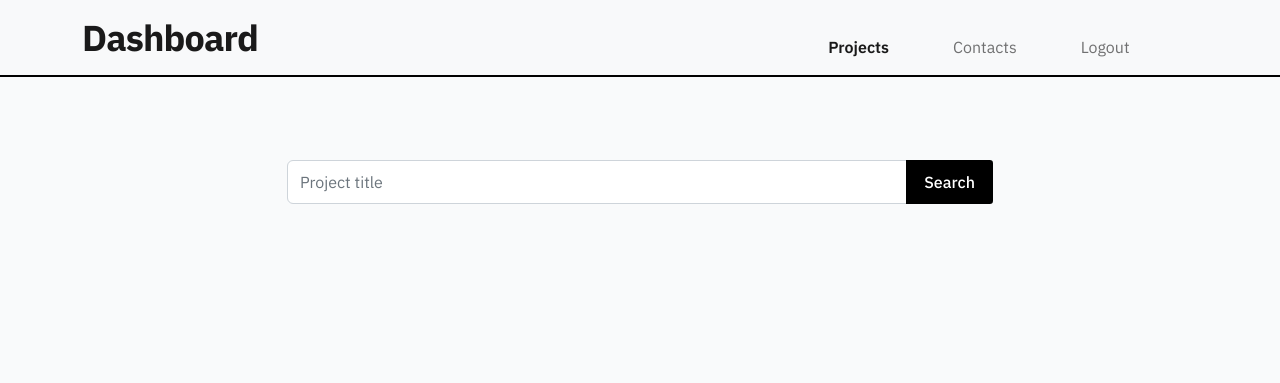
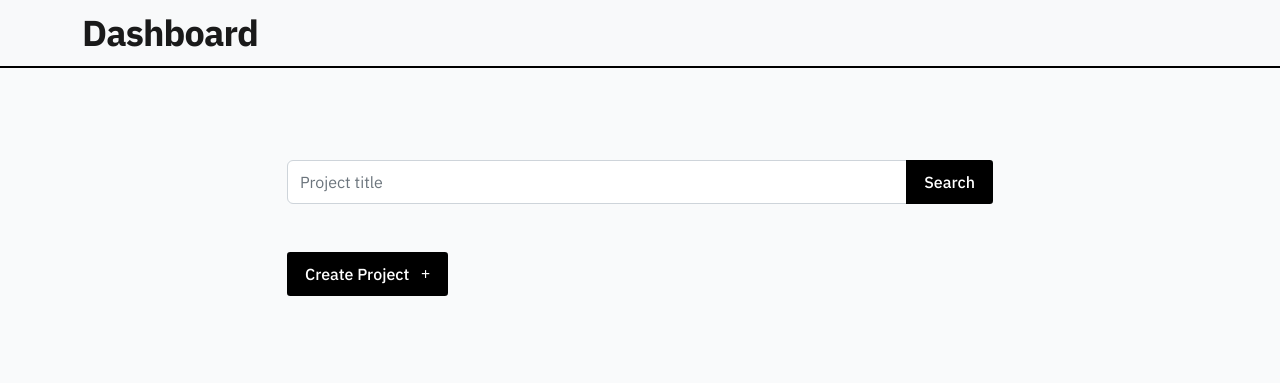
Before and after one commit to joisemp/portfolio, a Django app: page /accounts/dashboard/ in a window 1280 px wide. Shown: the top 383 px of the page. Run offline with Django 3.2, Linux system fonts and the light colour scheme; data that the repository does not hold is empty; style sheets or scripts are compiled from the project's sources; some libraries are stand-ins or nearby versions; some web fonts are replaced.

Commit message:
Added admin nav to other templates in accounts app
- Renamed dashboard.html to dashboard-project-list.html
- Renamed DashboardView to DashboardProjectListView
- Changed Login sucess url to dashboard-project-list page
- Styled dashboard project list page

```diff
--- /dev/null
+++ b/accounts/static/accounts/dashboard-project-list/style.css
@@ -0,0 +1,192 @@
+@import url("https://fonts.googleapis.com/css2?family=IBM+Plex+Sans:ital,wght@0,100;0,200;0,300;0,400;0,500;0,600;0,700;1,100;1,200;1,300;1,400;1,500;1,600;1,700&display=swap");
+body {
+  font-family: "IBM Plex Sans", sans-serif;
+  background-color: #f9fafb;
+}
+
+.heading {
+  font-size: 3rem;
+  line-height: 1;
+  letter-spacing: -0.025em;
+  font-weight: 700;
+  color: rgb(0, 0, 0);
+}
+@media only screen and (max-width: 767px) {
+  .heading {
+    font-size: 1.875rem;
+    line-height: 2.25rem;
+  }
+}
+
+.heading-md {
+  font-size: 2.25rem;
+  line-height: 2.5rem;
+  letter-spacing: -0.025em;
+  font-weight: 700;
+  color: rgb(26, 26, 26);
+}
+@media only screen and (max-width: 767px) {
+  .heading-md {
+    font-size: 1.5rem;
+    line-height: 2rem;
+  }
+}
+
+.text {
+  color: #333333;
+  font-size: inherit;
+  font-weight: inherit;
+  line-height: 1.7rem;
+}
+
+.primary-btn {
+  color: white;
+  background: black;
+  padding: 0.5rem 1rem;
+  border-radius: 0.2rem;
+  border: 2px solid black;
+  font-weight: 500;
+  transition: all 0.3s ease-out;
+}
+.primary-btn:hover {
+  color: black;
+  background-color: white;
+  border: 2px solid black;
+}
+
+.secondary-btn {
+  color: rgb(0, 0, 0);
+  background: rgb(255, 255, 255);
+  border: 2px solid rgb(0, 0, 0);
+  padding: 0.5rem 1rem;
+  border-radius: 0.2rem;
+  font-weight: 500;
+  transition: all 0.3s ease-out;
+}
+.secondary-btn:hover {
+  color: rgb(255, 255, 255);
+  background-color: rgb(0, 0, 0);
+  border: 2px solid black;
+}
+
+.icon {
+  font-size: 1.8rem;
+  color: rgb(0, 0, 0);
+}
+@media only screen and (max-width: 767px) {
+  .icon {
+    font-size: 1.3rem;
+  }
+}
+
+.card-title {
+  font-size: 1.8rem;
+  font-weight: 700;
+  color: rgb(0, 0, 0);
+}
+@media only screen and (max-width: 767px) {
+  .card-title {
+    font-size: 1.3rem;
+  }
+}
+
+.learn-more {
+  font-weight: 500;
+  color: rgb(19, 19, 19);
+}
+
+.container {
+  max-width: 730px;
+  margin-top: 8rem;
+}
+@media only screen and (max-width: 767px) {
+  .container {
+    max-width: 446px;
+  }
+}
+@media only screen and (min-width: 768px) {
+  .container {
+    margin-top: 10rem;
+  }
+}
+
+.tags .badge {
+  padding: 8px 20px;
+  margin: 6px 3px;
+  text-transform: uppercase;
+  background-color: rgb(255, 255, 255);
+  color: rgb(0, 0, 0);
+  border: 2px solid black;
+  transition: all 0.3s ease-out;
+}
+.tags .badge:hover {
+  background-color: black;
+  color: white;
+  cursor: pointer;
+}
+.tags .fa-brands {
+  font-size: 1rem;
+}
+
+::-moz-selection {
+  /* Code for Firefox */
+  color: rgb(255, 255, 255);
+  background: rgb(0, 0, 0);
+}
+
+::selection {
+  color: rgb(255, 255, 255);
+  background: rgb(0, 0, 0);
+}
+
+/* width */
+::-webkit-scrollbar {
+  width: 8px;
+}
+
+/* Track */
+::-webkit-scrollbar-track {
+  background: #f1f1f1;
+}
+
+/* Handle */
+::-webkit-scrollbar-thumb {
+  background: rgb(124, 124, 124);
+  border-radius: 0.1rem;
+}
+
+/* Handle on hover */
+::-webkit-scrollbar-thumb:hover {
+  background: #555;
+}
+
+.search textarea:focus,
+.search textarea.form-control:focus,
+.search input.form-control:focus,
+.search [contenteditable].form-control:focus {
+  box-shadow: none;
+  border-top: 2px solid black;
+  border-right: 0;
+  border-bottom: 2px solid black;
+  border-left: 2px solid black;
+}
+
+#project-list {
+  margin-bottom: 4rem;
+}
+#project-list .card {
+  width: 100%;
+  text-decoration: none;
+  border: 2px solid black;
+  transition: box-shadow 0.3s ease-in-out;
+}
+#project-list .card img {
+  height: 200px;
+  -o-object-fit: cover;
+     object-fit: cover;
+  border-bottom: 2px solid black;
+  filter: grayscale(1);
+}
+#project-list .card:hover {
+  box-shadow: 0 5px 15px rgba(184, 184, 184, 0.8);
+}/*# sourceMappingURL=style.css.map */
--- /dev/null
+++ b/accounts/static/accounts/dashboard-project-list/style.scss
@@ -0,0 +1,36 @@
+@import "../base";
+
+
+.search {
+    textarea:focus,
+    textarea.form-control:focus,
+    input.form-control:focus,
+    [contenteditable].form-control:focus {
+        box-shadow: none;
+        border-top: 2px solid black;
+        border-right: 0;
+        border-bottom: 2px solid black;
+        border-left: 2px solid black;
+    }
+}
+
+#project-list {
+    margin-bottom: 4rem;
+    .card {
+        width: 100%;
+        text-decoration: none;
+        border: 2px solid black;
+        transition: box-shadow 0.3s ease-in-out;
+
+        img {
+            height: 200px;
+            object-fit: cover;
+            border-bottom: 2px solid black;
+            filter: grayscale(1);
+        }
+
+        &:hover {
+            box-shadow: 0 5px 15px rgba(184, 184, 184, 0.8);
+        }
+    }
+}
--- a/accounts/templates/accounts/change-password.html
+++ b/accounts/templates/accounts/change-password.html
@@ -3,6 +3,8 @@
 {% load static %}
 
 {% block title %}Change password{% endblock title %}
+
+{% block navbar %}{% include 'admin_nav.html' %}{% endblock navbar %}
 
 {% block stylesheet %} <link rel="stylesheet" href="{% static 'accounts/password-change/style.css' %}"> {% endblock %}
 
--- /dev/null
+++ b/accounts/templates/accounts/dashboard-project-list.html
@@ -0,0 +1,46 @@
+{% extends 'base.html' %}
+
+{% load static %}
+
+{% block title %}Dashboard{% endblock title %}
+
+{% block navbar %}{% include 'admin_nav.html' %}{% endblock navbar %}
+
+{% block stylesheet %} <link rel="stylesheet" href="{% static 'accounts/dashboard-project-list/style.css' %}"> {% endblock %}
+
+{% block content %}
+
+<form method="post">
+  <div class="input-group mb-5 search">
+      <input type="text" class="form-control shadow-none" placeholder="Project title"
+          aria-label="Project title" aria-describedby="button-addon2">
+      <button class="btn primary-btn" type="submit" id="button-addon2">Search</button>
+  </div>
+</form>
+
+<div class="mb-5">
+    <a href="#" class="btn primary-btn">Create Project <i class="fa-solid fa-plus ps-2"></i></a>
+</div>
+
+<section id="project-list">
+  <div class="row row-cols-1 row-cols-md-2 g-4">
+
+      {% for project in projects %}
+      <div class="col">
+        <div class="card h-100">
+            <img src="{{project.image.url}}"
+                class="card-img-top" alt="...">
+            <div class="card-body">
+                <h5 class="card-title">{{project.title}}</h5>
+                <p class="card-text text"><b>Project type : </b>{{project.project_type}}</p>
+                <a href="#" class="btn primary-btn">Edit</a>
+                <a href="#" class="btn secondary-btn">Delete</a>
+            </div>
+        </div>
+    </div>
+    {% endfor %}
+
+  </div>
+</section>
+
+{% endblock content %}
--- a/accounts/templates/accounts/dashboard.html
+++ /dev/null
@@ -1,39 +0,0 @@
-{% extends 'base.html' %}
-
-{% load static %}
-
-{% block title %}Dashboard{% endblock title %}
-
-{% block navbar %}{% include 'admin_nav.html' %}{% endblock navbar %}
-
-{% block stylesheet %} <link rel="stylesheet" href="{% static 'projects/project-list/style.css' %}"> {% endblock %}
-
-{% block content %}
-
-<section id="project-list">
-
-  <div class="input-group mb-5">
-    <input type="text" class="form-control shadow-none" placeholder="Project title" aria-label="Project title" aria-describedby="button-addon2">
-    <button class="btn primary-btn" type="button" id="button-addon2">Search</button>
-  </div>
-
-  <div class="row row-cols-1 row-cols-md-2 g-4">
-    {% for project in projects %}
-
-    <div class="col">
-        <div class="card h-100">
-          <img src="{{project.image.url}}" class="card-img-top" alt="...">
-          <div class="card-body">
-            <h5 class="card-title">{{project.title}}</h5>
-            <p class="card-text"><b>Project type : </b>{{project.project_type}}</p>
-            <a href="#" class="btn primary-btn">Edit</a>
-            <a href="#" class="btn secondary-btn">Delete</a>
-          </div>
-        </div>
-      </div>
-
-    {% endfor %}
-</div>
-</section>
-
-{% endblock content %}
--- a/accounts/templates/accounts/logged_out.html
+++ b/accounts/templates/accounts/logged_out.html
@@ -1,6 +1,8 @@
 {% extends 'base.html' %}
 
 {% load static %}
+
+{% block navbar %}{% include 'admin_nav.html' %}{% endblock navbar %}
 
 {% block title %}Check inbox{% endblock title %}
 
--- a/accounts/templates/accounts/login.html
+++ b/accounts/templates/accounts/login.html
@@ -3,6 +3,8 @@
 {% load static %}
 
 {% block title %}Login{% endblock title %}
+
+{% block navbar %}{% include 'admin_nav.html' %}{% endblock navbar %}
 
 {% block stylesheet %} <link rel="stylesheet" href="{% static 'accounts/login/style.css' %}"> {% endblock %}
 
--- a/accounts/templates/accounts/password_reset/password_reset_complete.html
+++ b/accounts/templates/accounts/password_reset/password_reset_complete.html
@@ -3,6 +3,8 @@
 {% load static %}
 
 {% block title %}Success{% endblock title %}
+
+{% block navbar %}{% include 'admin_nav.html' %}{% endblock navbar %}
 
 {% block stylesheet %} <link rel="stylesheet" href="{% static 'accounts/password-reset-done/style.css' %}"> {% endblock %}
 
--- a/accounts/templates/accounts/password_reset/password_reset_confirm.html
+++ b/accounts/templates/accounts/password_reset/password_reset_confirm.html
@@ -3,6 +3,8 @@
 {% load static %}
 
 {% block title %}Reset Password{% endblock title %}
+
+{% block navbar %}{% include 'admin_nav.html' %}{% endblock navbar %}
 
 {% block stylesheet %} <link rel="stylesheet" href="{% static 'accounts/password-reset/style.css' %}"> {% endblock %}
 
--- a/accounts/templates/accounts/password_reset/password_reset_done.html
+++ b/accounts/templates/accounts/password_reset/password_reset_done.html
@@ -3,6 +3,8 @@
 {% load static %}
 
 {% block title %}Check inbox{% endblock title %}
+
+{% block navbar %}{% include 'admin_nav.html' %}{% endblock navbar %}
 
 {% block stylesheet %} <link rel="stylesheet" href="{% static 'accounts/password-reset-done/style.css' %}"> {% endblock %}
 
--- a/accounts/templates/accounts/password_reset/password_reset_form.html
+++ b/accounts/templates/accounts/password_reset/password_reset_form.html
@@ -3,6 +3,8 @@
 {% load static %}
 
 {% block title %}Reset Password{% endblock title %}
+
+{% block navbar %}{% include 'admin_nav.html' %}{% endblock navbar %}
 
 {% block stylesheet %} <link rel="stylesheet" href="{% static 'accounts/password-reset/style.css' %}"> {% endblock %}
 
--- a/accounts/urls.py
+++ b/accounts/urls.py
@@ -15,5 +15,5 @@ urlpatterns = [
          views.ConfirmPasswordResetView.as_view(), name='confirm-password-reset'),
     path('complete-password-reset/', views.CompletePasswordResetView.as_view(),
          name='complete-password-reset'),
-    path('dashboard/', views.DashboardView.as_view(), name='dashboard'),
+    path('dashboard/', views.DashboardProjectListView.as_view(), name='dashboard-project-list'),
 ]
--- a/accounts/views.py
+++ b/accounts/views.py
@@ -24,7 +24,7 @@ class LoginView(views.LoginView):
         return super(LoginView, self).form_valid(form)
 
     def get_success_url(self):
-        return reverse_lazy('projects:home-page')
+        return reverse_lazy('accounts:dashboard-project-list')
 
 
 class UserLogoutView(views.LogoutView):
@@ -57,8 +57,8 @@ class CompletePasswordResetView(views.PasswordResetCompleteView):
     template_name = 'accounts/password_reset/password_reset_complete.html'
 
 
-class DashboardView(generic.ListView):
-    template_name = 'accounts/dashboard.html'
+class DashboardProjectListView(generic.ListView):
+    template_name = 'accounts/dashboard-project-list.html'
     model = models.Project
     context_object_name = 'projects'
     queryset = models.Project.objects.order_by('-id')
--- a/templates/admin_nav.html
+++ b/templates/admin_nav.html
@@ -6,6 +6,7 @@
 <nav class="navbar bg-light fixed-top navbar-expand-md">
     <div class="container-md">
         <a class="navbar-brand heading-md" href="#"><b>Dashboard</b></a>
+        {% if request.user.is_authenticated %}
         <button class="navbar-toggler" type="button" data-bs-toggle="offcanvas" data-bs-target="#offcanvasNavbar"
             aria-controls="offcanvasNavbar">
             <span class="navbar-toggler-icon"></span>
@@ -24,10 +25,11 @@
                         <a class="nav-link" href="#">Contacts</a>
                     </li>
                     <li class="nav-item">
-                        <a class="nav-link" href="#">Logout<i class="fa-solid fa-arrow-right-from-bracket ps-2"></i></a>
+                        <a class="nav-link" href="{% url 'accounts:logout' %}">Logout<i class="fa-solid fa-arrow-right-from-bracket ps-2"></i></a>
                     </li>
                 </ul>
             </div>
         </div>
+        {% endif %}
     </div>
 </nav>
```
Also changed, not shown: 1 other file.
